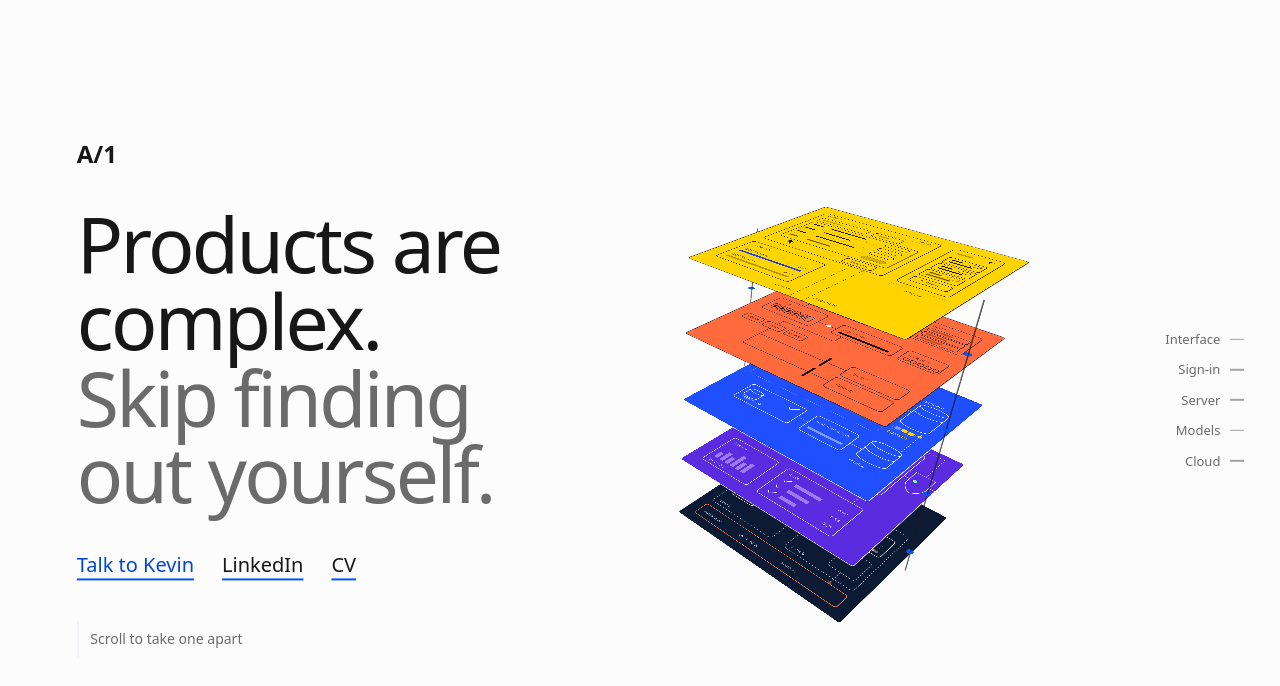
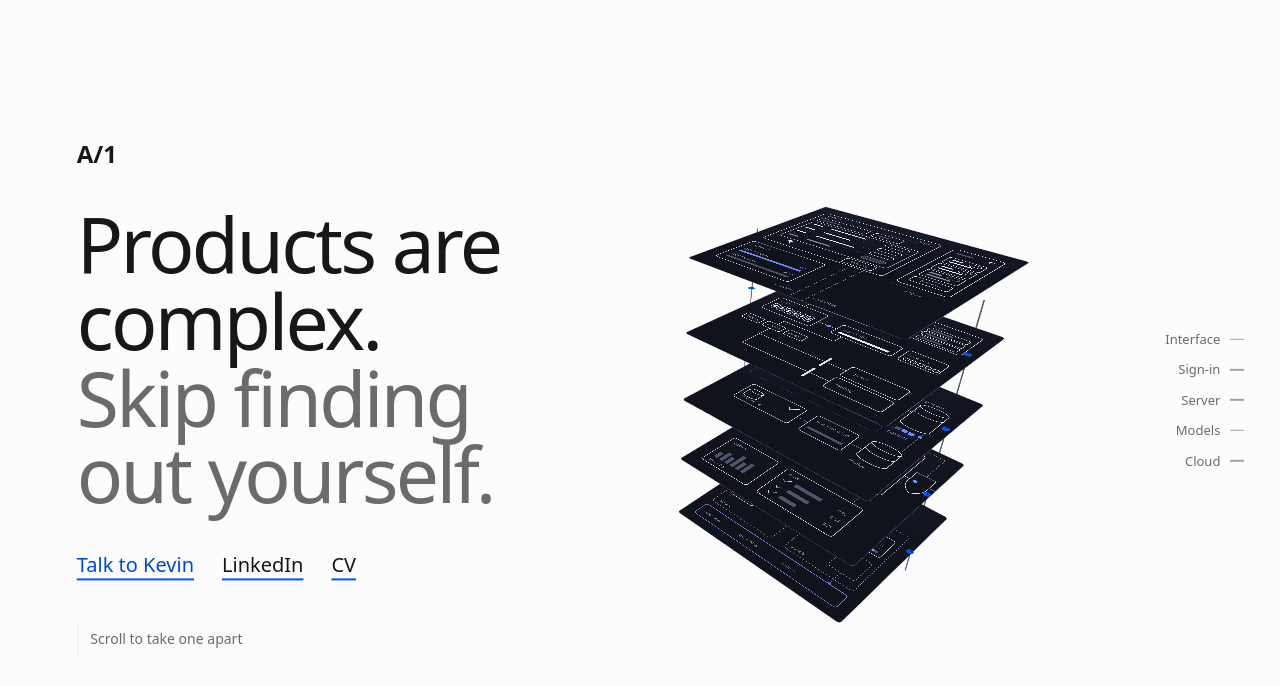
Before and after one commit to kevinkrs/agency-of-one.dev, an Astro site: page / in a window 1280 px wide. Shown: the top 686 px of the page. Built offline with nearby package versions, Linux system fonts and the light colour scheme; Astro itself is replaced by a stand-in of ours; animation ran at ten frames a second; a web font is replaced by a local one.

Commit message:
Use one dark card style and a ground that deepens with scroll

```diff
--- a/src/components/Stack.astro
+++ b/src/components/Stack.astro
@@ -18,7 +18,7 @@ const drawings = [Interface, SignIn, Server, Models, Cloud];
   {layers.map((layer, i) => {
     const Drawing = drawings[i];
     return (!only || only === layer.id) && (
-      <svg class:list={['plate', { 'is-focus is-live': flat }]} data-plate data-tone={layer.id} style={`--i: ${i}`} viewBox="0 0 100 100" role="img" aria-label={`${layer.label} layer`}>
+      <svg class:list={['plate', { 'is-focus is-live': flat }]} data-plate data-tone="card" style={`--i: ${i}`} viewBox="0 0 100 100" role="img" aria-label={`${layer.label} layer`}>
         <Drawing />
       </svg>
     );
@@ -37,9 +37,9 @@ const drawings = [Interface, SignIn, Server, Models, Cloud];
        camera tilts and zooms. will-change pins that double-size bitmap. */
     width: 200%;
     height: 200%;
-    background: var(--bg);
-    border: 3px solid var(--fg);
-    border-radius: 12px;
+    background: linear-gradient(155deg, #181c2a, var(--bg) 55%);
+    border: 2px solid var(--edge);
+    border-radius: 16px;
     transform-origin: 0 0;
     transform: translateZ(calc(var(--gap) * var(--i) * -1px)) scale(0.5);
     will-change: transform;
@@ -64,5 +64,5 @@ const drawings = [Interface, SignIn, Server, Models, Cloud];
   .riser.r, .dot.r { left: calc(100% + 16px); }
 
   .world.flat { display: flex; flex-wrap: wrap; gap: 32px; width: auto; height: auto; transform: none; }
-  .flat .plate { position: static; width: min(92vw, 720px); height: auto; aspect-ratio: 1; transform: none; will-change: auto; border-width: 1.5px; border-radius: 6px; }
+  .flat .plate { position: static; width: min(92vw, 720px); height: auto; aspect-ratio: 1; transform: none; will-change: auto; border-width: 1px; border-radius: 8px; }
 </style>
--- a/src/pages/index.astro
+++ b/src/pages/index.astro
@@ -104,7 +104,18 @@ const stops = layers.length + 2;
   :global(.js-flight) { scroll-snap-type: y proximity; }
   :global(.js-flight) .flight { position: relative; height: calc(var(--stops) * 100svh); --oy: -19svh; }
   :global(.js-flight) .snap { display: block; position: absolute; top: calc(var(--at) * 100svh); height: 1px; width: 1px; scroll-snap-align: start; }
-  :global(.js-flight) .stage { position: sticky; top: 0; height: 100svh; overflow: hidden; background: var(--bg); color: var(--fg); transition: background-color 0.7s var(--ease), color 0.7s var(--ease); }
+  :global(.js-flight) .stage { position: sticky; top: 0; height: 100svh; overflow: hidden; color: var(--fg); transition: color 0.5s var(--ease);
+    /* --d (0..1) comes from flight.ts: the paper darkens into a deep ground with two soft glows
+       and a dot grid, the further the camera is inside the stack. */
+    --paper: #fcfcfc;
+    --base: color-mix(in oklab, var(--paper), #06070c calc(var(--d, 0) * 100%));
+    background:
+      radial-gradient(circle, color-mix(in srgb, #fff calc(var(--d, 0) * 9%), transparent) 1px, transparent 1.6px) 0 0 / 30px 30px,
+      radial-gradient(110% 85% at 78% 12%, color-mix(in srgb, #3f5bff calc(var(--d, 0) * 46%), transparent), transparent 62%),
+      radial-gradient(90% 80% at 8% 96%, color-mix(in srgb, #00b7ff calc(var(--d, 0) * 20%), transparent), transparent 60%),
+      var(--base);
+  }
+  @media (prefers-color-scheme: dark) { :global(.js-flight) .stage { --paper: #111110; } }
   :global(.js-flight) .scene { position: absolute; inset: 0; height: auto; overflow: visible; }
 
   :global(.js-flight) .panel {
--- a/src/scripts/flight.ts
+++ b/src/scripts/flight.ts
@@ -1,12 +1,13 @@
 // Scroll flies a camera down through the stack. Stop 0 is the hero, 1..5 are the layers, 6 the end.
 
-export type Pose = { rx: number; rz: number; s: number; gap: number; fi: number; k: number; y: number };
+export type Pose = { rx: number; rz: number; s: number; gap: number; fi: number; k: number; y: number; d: number };
 // rx/rz: camera tilt in degrees. s: scale. gap: px between plates. fi: index of the plate the
 // camera looks at. k: 1 when inside the stack (plates above the camera fade), 0 for overviews.
 // y: px the whole view is shifted down (negative = up), to centre an overview that hangs low.
-const overview = (s: number, gap: number, fi: number, y = 0): Pose => ({ rx: 57, rz: 45, s, gap, fi, k: 0, y });
-const focus = (i: number): Pose => ({ rx: 24, rz: -8, s: 1, gap: 700, fi: i, k: 1, y: 0 });
-export const STOPS: Pose[] = [overview(0.5, 170, 0, -140), focus(0), focus(1), focus(2), focus(3), focus(4), overview(0.46, 210, 2)];
+// d: how deep the ground has darkened, 0 (the opening's paper) to 1 (deepest).
+const overview = (s: number, gap: number, fi: number, y: number, d: number): Pose => ({ rx: 57, rz: 45, s, gap, fi, k: 0, y, d });
+const focus = (i: number): Pose => ({ rx: 24, rz: -8, s: 1, gap: 700, fi: i, k: 1, y: 0, d: 0.86 + i * 0.035 });
+export const STOPS: Pose[] = [overview(0.5, 170, 0, -140, 0), focus(0), focus(1), focus(2), focus(3), focus(4), overview(0.46, 210, 2, 0, 1)];
 
 const clamp = (v: number, lo = 0, hi = 1) => Math.min(hi, Math.max(lo, v));
 // Rest at each stop for the first and last 18% of a screen, glide in between.
@@ -22,7 +23,7 @@ export function pose(p: number): Pose {
   const t = glide(q - i);
   const a = STOPS[i], b = STOPS[i + 1];
   const mix = (key: keyof Pose) => a[key] * (1 - t) + b[key] * t; // exact at both ends
-  return { rx: mix('rx'), rz: mix('rz'), s: mix('s'), gap: mix('gap'), fi: mix('fi'), k: mix('k'), y: mix('y') };
+  return { rx: mix('rx'), rz: mix('rz'), s: mix('s'), gap: mix('gap'), fi: mix('fi'), k: mix('k'), y: mix('y'), d: mix('d') };
 }
 
 // Plates the camera has flown past vanish; plates further down dim with depth.
@@ -42,7 +43,6 @@ function init() {
   const panels = [...root.querySelectorAll<HTMLElement>('[data-panel]')];
   const navs = [...root.querySelectorAll<HTMLElement>('[data-nav]')];
   const dots = [...root.querySelectorAll<HTMLElement>('[data-dot]')];
-  const tones = plates.map((el) => el.dataset.tone ?? '');
   document.documentElement.classList.add('js-flight');
 
   // ?at=3 pins a stop, for working on one layer and for screenshots.
@@ -68,8 +68,9 @@ function init() {
       // Running: the plate the camera is on, and every plate in the two overviews.
       el.classList.toggle('is-live', end || at === 0 || j === at - 1);
     });
-    // The stage wears the tone of the layer the camera is on; the overviews stay neutral.
-    stage.dataset.tone = tones[at - 1] ?? '';
+    // The ground darkens with depth; once it is dark the stage switches to light text.
+    stage.style.setProperty('--d', c.d.toFixed(3));
+    stage.dataset.tone = c.d > 0.45 ? 'deep' : '';
     // Dots run the full height of the stack: odd ones up the right riser, even ones down the left.
     const depth = (plates.length - 1) * c.gap;
     dots.forEach((el, n) => {
--- a/src/styles/global.css
+++ b/src/styles/global.css
@@ -41,10 +41,7 @@ a:hover { color: var(--accent-text); }
 h1, h2, p { margin: 0; }
 h1, h2 { font-weight: 500; letter-spacing: -0.02em; text-wrap: balance; }
 
-/* One tone per layer of the stack. A plate always wears its tone; the whole stage takes it on
-   while the camera is on that layer. The opening and closing screens keep the neutral tokens. */
-[data-tone='interface'] { --bg: #ffd400; --fg: #141414; --muted: #5c4d00; --faint: #b39500; --rule: #d9b400; --accent: #1a3cff; --accent-text: #1430cc; --on-accent: #fff; }
-[data-tone='sign-in'] { --bg: #ff6b3d; --fg: #1a0f0a; --muted: #6b2410; --faint: #c24a25; --rule: #e05a30; --accent: #fff; --accent-text: #1a0f0a; --on-accent: #1a0f0a; }
-[data-tone='server'] { --bg: #1f4fff; --fg: #fff; --muted: #c9d6ff; --faint: #7f9bff; --rule: #4a70ff; --accent: #ffd400; --accent-text: #ffd400; --on-accent: #141414; }
-[data-tone='models'] { --bg: #5b2be0; --fg: #fff; --muted: #d6c9ff; --faint: #9a7bf0; --rule: #7a52ea; --accent: #7dffb0; --accent-text: #7dffb0; --on-accent: #141414; }
-[data-tone='cloud'] { --bg: #0c1a33; --fg: #fff; --muted: #b9c4d9; --faint: #5a6b8c; --rule: #25365a; --accent: #ff6b3d; --accent-text: #ff8a66; --on-accent: #141414; }
+/* Every plate wears the same dark card style, on any ground. */
+[data-tone='card'] { --bg: #10131c; --fg: #e8ebf5; --muted: #9aa1b5; --faint: #4d556b; --rule: #2a3044; --edge: #4a5371; --accent: #6f8cff; --accent-text: #9db1ff; --on-accent: #0b0d14; }
+/* Text and lines on the stage once the camera is inside the stack and the ground has gone dark. */
+[data-tone='deep'] { --bg: #0a0c16; --fg: #eef0f7; --muted: #a3a9bb; --faint: #5a6178; --rule: #262b3d; --accent: #6f8cff; --accent-text: #9db1ff; --on-accent: #0b0d14; }
--- a/src/styles/plates.css
+++ b/src/styles/plates.css
@@ -19,6 +19,7 @@
 /* Plates animate --o and --tf instead of opacity and transform. Animating those two directly makes
    the browser paint each moving piece as its own low-resolution image inside the 3D scene, which
    shows as blur. Registered custom properties animate on the main thread and stay sharp. */
+@property --d { syntax: '<number>'; inherits: true; initial-value: 0; }
 @property --o { syntax: '<number>'; inherits: false; initial-value: 1; }
 @property --tf { syntax: '<transform-list> | none'; inherits: false; initial-value: none; }
 /* Elements placed with a transform attribute keep it; animate a child instead. */
```
Also changed, not shown: .impeccable/surfaces/src-pages-index-astro.md.
